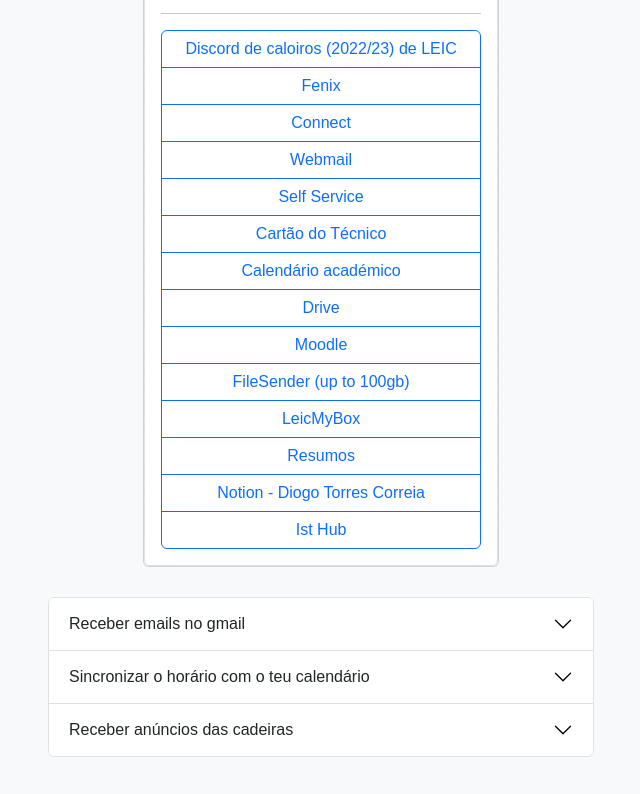
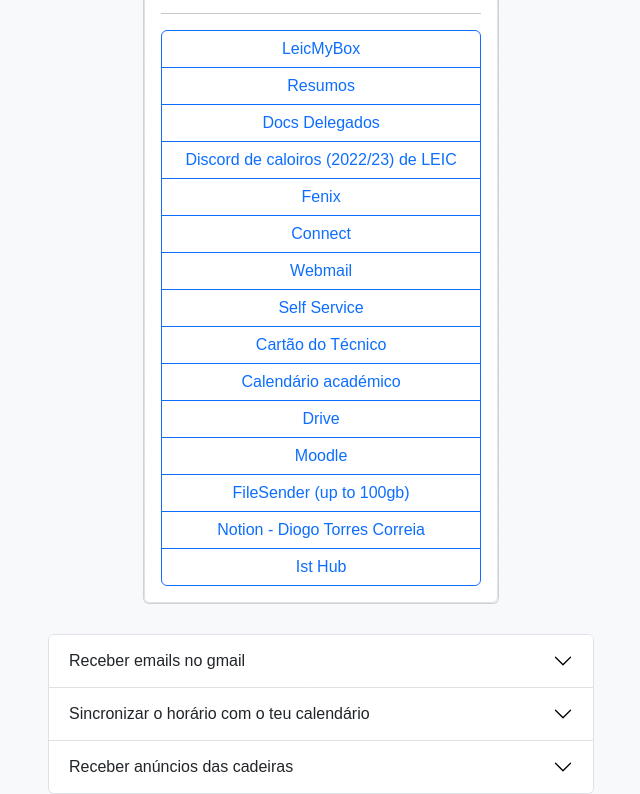
Before and after one commit to Francisca105/ist-leic-linktree, a plain HTML site: page index.html in a window 1280 px wide. Shown: the part 122-916 px from the top of the page, without its empty margins (319-959 px from the left). Before the commit the page ends 879 px from the top, so only its background shows below. Drawn offline with nearby package versions, Linux system fonts and the light colour scheme; a web font is replaced by a local one.

Commit message:
Update index.html
Changed link priority
Added Docs-Delegados link

```diff
--- a/index.html
+++ b/index.html
@@ -25,6 +25,12 @@
                     <hr>
                     <div class="btn-group-vertical d-flex d-sm-flex justify-content-center justify-content-sm-center"
                         role="group">
+                        <a class="btn btn-outline-primary" role="button" href="https://leicmybox.org/" target="_blank"
+                            rel="external">LeicMyBox</a>
+                        <a class="btn btn-outline-primary" role="button" href="https://resumos.leic.pt" target="_blank"
+                            rel="external">Resumos</a>
+                        <a class="btn btn-outline-primary" role="button" href="https://gitlab.rnl.tecnico.ulisboa.pt/delegados-leic/docs-delegados/-/tree/master/" target="_blank"
+                            rel="external">Docs Delegados</a>
                         <a class="btn btn-outline-primary" role="button" href="https://discord.gg/3uhQ8JvGjz"
                             target="_blank" rel="external">Discord de caloiros (2022/23) de LEIC</a>
                         <a class="btn btn-outline-primary" role="button" href="https://fenix.tecnico.ulisboa.pt/"
@@ -48,10 +54,6 @@
                             target="_blank" rel="external">Moodle</a>
                         <a class="btn btn-outline-primary" role="button" href="https://filesender.fccn.pt/?s=upload"
                             target="_blank" rel="external">FileSender (up to 100gb)</a>
-                        <a class="btn btn-outline-primary" role="button" href="https://leicmybox.org/" target="_blank"
-                            rel="external">LeicMyBox</a>
-                        <a class="btn btn-outline-primary" role="button" href="https://resumos.leic.pt" target="_blank"
-                            rel="external">Resumos</a>
                         <a class="btn btn-outline-primary" role="button"
                             href="https://www.notion.so/IST-LEIC-A-b482a5ca9372416894721d0fa11e78d1" target="_blank"
                             rel="external">Notion - Diogo Torres Correia</a>
```
